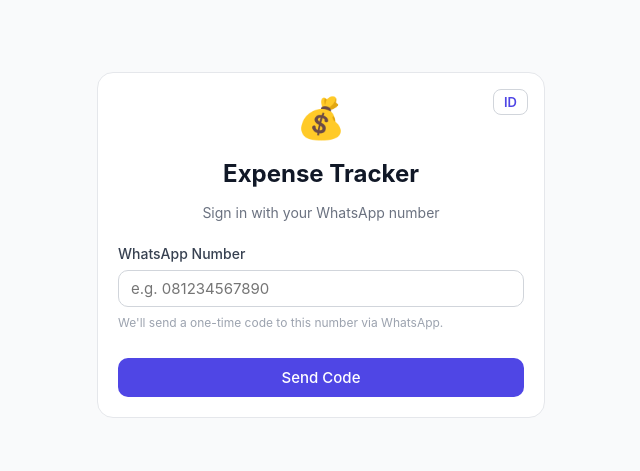
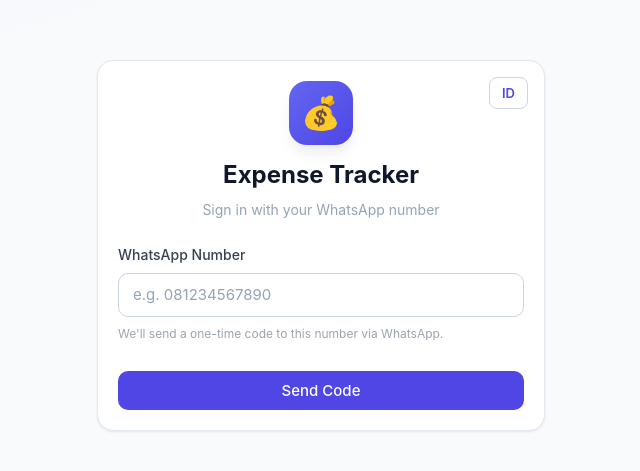
Before and after one commit to mragil/expense-tracker-wa, a React app in the folder dashboard/: page / in a window 1280 px wide. Shown: the part 155-626 px from the top of the page, without its empty margins (319-959 px from the left). Built offline with nearby package versions, Linux system fonts and the light colour scheme; the HTML template or start-up script is replaced by a standard one.

Commit message:
feat: redesign web dashboard with design system

```diff
--- a/dashboard/src/components/Login.tsx
+++ b/dashboard/src/components/Login.tsx
@@ -70,8 +70,8 @@
   };
 
   return (
-    <div className="min-h-screen flex items-center justify-center" style={{ padding: '0 16px' }}>
-      <div className="card w-full max-w-md text-center" style={{ position: 'relative' }}>
+    <div className="login-shell">
+      <div className="card login-card">
         <button
           type="button"
           onClick={() => setLang(lang === 'id' ? 'en' : 'id')}
@@ -80,9 +80,9 @@
         >
           {lang === 'id' ? 'EN' : 'ID'}
         </button>
-        <div style={{ fontSize: 40 }} className="mb-4">💰</div>
-        <h1 style={{ fontSize: 24 }} className="font-bold">{t('appTitle')}</h1>
-        <p className="text-sm text-gray-500 mt-1">{t('signInSubtitle')}</p>
+        <div className="login-logo">💰</div>
+        <h1 className="login-title">{t('appTitle')}</h1>
+        <p className="login-subtitle">{t('signInSubtitle')}</p>
 
         {step === 'phone' ? (
           <form onSubmit={handleRequest} style={{ textAlign: 'left', marginTop: 24 }}>
--- a/dashboard/src/lib/i18n.tsx
+++ b/dashboard/src/lib/i18n.tsx
@@ -45,9 +45,11 @@
   overBudget: '{amount} over budget',
   spendingByCategory: 'Spending by Category',
   noExpenses: 'No expenses this period.',
+  noExpensesHint: 'Log expenses from WhatsApp to see them here.',
   recentTransactions: 'Recent Transactions',
   clickToEdit: 'click ✎ to edit',
   noTransactions: 'No transactions this period.',
+  noTransactionsHint: 'Log income or expenses from WhatsApp to get started.',
   edit: 'Edit',
   editTransaction: 'Edit Transaction',
   amount: 'Amount',
@@ -113,9 +115,11 @@
   overBudget: '{amount} melebihi anggaran',
   spendingByCategory: 'Pengeluaran per Kategori',
   noExpenses: 'Tidak ada pengeluaran pada periode ini.',
+  noExpensesHint: 'Catat pengeluaran dari WhatsApp untuk melihatnya di sini.',
   recentTransactions: 'Transaksi Terakhir',
   clickToEdit: 'klik ✎ untuk mengedit',
   noTransactions: 'Tidak ada transaksi pada periode ini.',
+  noTransactionsHint: 'Catat pemasukan atau pengeluaran dari WhatsApp untuk memulai.',
   edit: 'Ubah',
   editTransaction: 'Ubah Transaksi',
   amount: 'Jumlah',
--- a/dashboard/src/styles.css
+++ b/dashboard/src/styles.css
@@ -1,3 +1,34 @@
+/* ============ Design tokens ============ */
+:root {
+  --bg: #f8fafc;
+  --surface: #ffffff;
+  --surface-muted: #f1f5f9;
+  --border: #e2e8f0;
+  --border-strong: #cbd5e1;
+  --text: #0f172a;
+  --text-secondary: #475569;
+  --text-muted: #94a3b8;
+  --primary: #4f46e5;
+  --primary-strong: #4338ca;
+  --primary-soft: rgba(79, 70, 229, 0.1);
+  --positive: #16a34a;
+  --positive-soft: rgba(22, 163, 74, 0.1);
+  --negative: #dc2626;
+  --negative-soft: rgba(220, 38, 38, 0.1);
+  --warning: #d97706;
+  --radius: 10px;
+  --radius-lg: 16px;
+  --shadow-sm: 0 1px 2px rgba(15, 23, 42, 0.04), 0 1px 3px rgba(15, 23, 42, 0.05);
+  --shadow-md: 0 4px 6px -1px rgba(15, 23, 42, 0.06), 0 2px 4px -2px rgba(15, 23, 42, 0.05);
+  --shadow-lg: 0 10px 15px -3px rgba(15, 23, 42, 0.08), 0 4px 6px -4px rgba(15, 23, 42, 0.05);
+  --space-1: 4px;
+  --space-2: 8px;
+  --space-3: 12px;
+  --space-4: 16px;
+  --space-6: 24px;
+  --space-8: 32px;
+}
+
 * {
   box-sizing: border-box;
 }
@@ -5,8 +36,9 @@
 body {
   margin: 0;
   font-family: -apple-system, BlinkMacSystemFont, 'Segoe UI', Roboto, Helvetica, Arial, sans-serif;
-  background: #f9fafb;
-  color: #111827;
+  background: var(--bg);
+  color: var(--text);
+  line-height: 1.5;
   -webkit-font-smoothing: antialiased;
 }
 
@@ -14,28 +46,49 @@
   font-family: inherit;
 }
 
-.card {
-  background: #fff;
-  border: 1px solid #e5e7eb;
-  border-radius: 16px;
-  padding: 20px;
+button {
+  cursor: pointer;
 }
 
+button:focus-visible,
+a:focus-visible {
+  outline: 2px solid var(--primary);
+  outline-offset: 2px;
+}
+
+/* ============ Cards ============ */
+.card {
+  background: var(--surface);
+  border: 1px solid var(--border);
+  border-radius: var(--radius-lg);
+  padding: 20px;
+  box-shadow: var(--shadow-sm);
+}
+
+/* ============ Buttons ============ */
 .btn-primary {
   width: 100%;
-  background: #4f46e5;
+  display: inline-flex;
+  align-items: center;
+  justify-content: center;
+  background: var(--primary);
   color: #fff;
   padding: 10px 16px;
   border: none;
-  border-radius: 10px;
+  border-radius: var(--radius);
   font-size: 15px;
   font-weight: 500;
   cursor: pointer;
-  transition: background 0.15s;
+  transition: background-color 0.15s, transform 0.05s, box-shadow 0.15s;
 }
 
 .btn-primary:hover:not(:disabled) {
-  background: #4338ca;
+  background: var(--primary-strong);
+  box-shadow: var(--shadow-md);
+}
+
+.btn-primary:active:not(:disabled) {
+  transform: scale(0.98);
 }
 
 .btn-primary:disabled {
@@ -44,42 +97,54 @@
 }
 
 .btn-secondary {
+  display: inline-flex;
+  align-items: center;
+  justify-content: center;
   padding: 10px 16px;
-  border: 1px solid #d1d5db;
-  border-radius: 10px;
+  border: 1px solid var(--border-strong);
+  border-radius: var(--radius);
   font-size: 15px;
   font-weight: 500;
-  background: #fff;
-  color: #374151;
+  background: var(--surface);
+  color: var(--text-secondary);
   cursor: pointer;
-  transition: background 0.15s;
+  transition: background-color 0.15s, border-color 0.15s;
 }
 
 .btn-secondary:hover {
-  background: #f9fafb;
+  background: var(--surface-muted);
+  border-color: var(--border-strong);
 }
 
 .btn-danger {
+  display: inline-flex;
+  align-items: center;
+  justify-content: center;
   padding: 10px 16px;
   border: none;
-  border-radius: 10px;
+  border-radius: var(--radius);
   font-size: 15px;
   font-weight: 500;
-  background: #dc2626;
+  background: var(--negative);
   color: #fff;
   cursor: pointer;
-  transition: background 0.15s;
+  transition: background-color 0.15s, transform 0.05s;
 }
 
 .btn-danger:hover {
   background: #b91c1c;
 }
 
+.btn-danger:active {
+  transform: scale(0.98);
+}
+
+/* ============ Forms ============ */
 .label {
   display: block;
   font-size: 14px;
   font-weight: 500;
-  color: #374151;
+  color: var(--text-secondary);
   margin-bottom: 6px;
 }
 
@@ -87,48 +152,280 @@
   margin-bottom: 12px;
 }
 
+.input {
+  width: 100%;
+  height: 44px;
+  padding: 0 14px;
+  border: 1px solid var(--border-strong);
+  border-radius: var(--radius);
+  font-size: 15px;
+  background: var(--surface);
+  color: var(--text);
+  transition: border-color 0.15s, box-shadow 0.15s;
+}
+
+.input::placeholder {
+  color: var(--text-muted);
+}
+
+.input:focus-visible {
+  outline: none;
+  border-color: var(--primary);
+  box-shadow: 0 0 0 3px var(--primary-soft);
+}
+
+.type-btn {
+  flex: 1;
+  height: 44px;
+  padding: 0 12px;
+  border: 1px solid var(--border-strong);
+  border-radius: var(--radius);
+  background: var(--surface);
+  font-size: 14px;
+  font-weight: 500;
+  color: var(--text-secondary);
+  cursor: pointer;
+  transition: all 0.15s;
+}
+
+.type-btn:hover {
+  border-color: var(--primary);
+  color: var(--text);
+}
+
+.type-btn.active.expense {
+  background: var(--negative-soft);
+  border-color: #fecaca;
+  color: #b91c1c;
+}
+
+.type-btn.active.income {
+  background: var(--positive-soft);
+  border-color: #bbf7d0;
+  color: #15803d;
+}
+
+.error {
+  color: var(--negative);
+  font-size: 14px;
+  margin-top: 12px;
+}
+
+.info {
+  color: var(--positive);
+  font-size: 14px;
+  margin-top: 12px;
+}
+
+/* ============ Nav ============ */
+.nav {
+  position: sticky;
+  top: 0;
+  z-index: 40;
+  background: rgba(255, 255, 255, 0.9);
+  backdrop-filter: blur(8px);
+  border-bottom: 1px solid var(--border);
+  padding: 12px 16px;
+}
+
+.nav-inner {
+  max-width: 64rem;
+  margin: 0 auto;
+  display: flex;
+  align-items: center;
+  justify-content: space-between;
+  gap: 16px;
+}
+
+.logo {
+  font-weight: 700;
+  font-size: 16px;
+  color: var(--text);
+  display: flex;
+  align-items: center;
+  gap: 10px;
+}
+
+.logo-chip {
+  width: 34px;
+  height: 34px;
+  border-radius: var(--radius);
+  background: linear-gradient(135deg, #6366f1, #4f46e5);
+  color: #fff;
+  display: flex;
+  align-items: center;
+  justify-content: center;
+  font-size: 17px;
+  box-shadow: var(--shadow-sm);
+}
+
+/* ============ Period tabs ============ */
+.period-tabs {
+  display: flex;
+  background: var(--surface);
+  border: 1px solid var(--border);
+  border-radius: var(--radius);
+  overflow: hidden;
+}
+
+.period-tabs button {
+  padding: 9px 14px;
+  font-size: 14px;
+  font-weight: 500;
+  border: none;
+  background: transparent;
+  color: var(--text-secondary);
+  cursor: pointer;
+  transition: background-color 0.15s, color 0.15s;
+}
+
+.period-tabs button.active {
+  background: var(--primary);
+  color: #fff;
+}
+
+.period-tabs button:not(.active):hover {
+  background: var(--surface-muted);
+  color: var(--text);
+}
+
+/* ============ Stat cards ============ */
+.stat-card {
+  display: flex;
+  align-items: flex-start;
+  justify-content: space-between;
+  gap: 12px;
+  transition: transform 0.15s, box-shadow 0.15s;
+}
+
+.stat-card:hover {
+  transform: translateY(-1px);
+  box-shadow: var(--shadow-md);
+}
+
+.stat-label {
+  margin: 0;
+  font-size: 13px;
+  font-weight: 600;
+  text-transform: uppercase;
+  letter-spacing: 0.04em;
+  color: var(--text-muted);
+}
+
+.stat-value {
+  margin: 6px 0 2px;
+  font-size: 26px;
+  font-weight: 700;
+  line-height: 1.2;
+  font-variant-numeric: tabular-nums;
+}
+
+.stat-detail {
+  margin: 0;
+  font-size: 12.5px;
+  color: var(--text-muted);
+}
+
+.stat-icon {
+  width: 42px;
+  height: 42px;
+  border-radius: var(--radius);
+  display: flex;
+  align-items: center;
+  justify-content: center;
+  font-size: 20px;
+  flex-shrink: 0;
+}
+
+/* ============ Budget ============ */
+.budget-bar {
+  height: 10px;
+  background: var(--surface-muted);
+  border-radius: 9999px;
+  overflow: hidden;
+}
+
+.budget-bar > div {
+  height: 100%;
+  border-radius: 9999px;
+  transition: width 0.4s ease;
+}
+
+/* ============ Category bars ============ */
+.cat-bar {
+  height: 8px;
+  background: var(--surface-muted);
+  border-radius: 9999px;
+  overflow: hidden;
+}
+
+.cat-bar > div {
+  height: 100%;
+  background: linear-gradient(90deg, #6366f1, #4f46e5);
+  border-radius: 9999px;
+  transition: width 0.4s ease;
+}
+
+/* ============ Transactions ============ */
+.txn-row {
+  display: flex;
+  align-items: center;
+  justify-content: space-between;
+  gap: 12px;
+  padding: 10px 8px;
+  margin: 0 -8px;
+  border-bottom: 1px solid var(--border);
+  border-radius: var(--radius);
+  transition: background-color 0.15s;
+}
+
+.txn-row:last-child {
+  border-bottom: none;
+}
+
+.txn-row:hover {
+  background: var(--surface-muted);
+}
+
+.txn-avatar {
+  width: 34px;
+  height: 34px;
+  border-radius: 9999px;
+  background: var(--surface-muted);
+  display: flex;
+  align-items: center;
+  justify-content: center;
+  font-size: 15px;
+  flex-shrink: 0;
+}
+
+.txn-amount {
+  font-size: 14px;
+  font-weight: 600;
+  font-variant-numeric: tabular-nums;
+}
+
 .row-action {
   border: none;
   background: none;
   cursor: pointer;
   font-size: 15px;
-  padding: 4px;
-  color: #9ca3af;
-  transition: color 0.15s;
+  padding: 6px;
+  border-radius: 8px;
+  color: var(--text-muted);
+  transition: color 0.15s, background-color 0.15s;
 }
 
 .row-action:hover {
-  color: #111827;
+  color: var(--text);
+  background: rgba(15, 23, 42, 0.06);
 }
 
-.type-btn {
-  flex: 1;
-  padding: 10px;
-  border: 1px solid #d1d5db;
-  border-radius: 10px;
-  background: #fff;
-  font-size: 14px;
-  font-weight: 500;
-  cursor: pointer;
-  transition: all 0.15s;
-}
-
-.type-btn.active.expense {
-  background: #fef2f2;
-  border-color: #fecaca;
-  color: #b91c1c;
-}
-
-.type-btn.active.income {
-  background: #f0fdf4;
-  border-color: #bbf7d0;
-  color: #15803d;
-}
-
+/* ============ Modals ============ */
 .modal-overlay {
   position: fixed;
   inset: 0;
-  background: rgba(17, 24, 39, 0.5);
+  background: rgba(15, 23, 42, 0.5);
   display: flex;
   align-items: center;
   justify-content: center;
@@ -141,95 +438,154 @@
   max-width: 420px;
   max-height: 90vh;
   overflow-y: auto;
+  animation: modal-in 0.18s ease-out;
 }
 
+@keyframes modal-in {
+  from { opacity: 0; transform: translateY(8px); }
+  to { opacity: 1; transform: none; }
+}
+
+/* ============ Language toggle ============ */
 .lang-toggle {
   position: absolute;
   top: 16px;
   right: 16px;
-  padding: 4px 10px;
-  border: 1px solid #d1d5db;
+  height: 32px;
+  padding: 0 12px;
+  border: 1px solid var(--border-strong);
   border-radius: 8px;
-  background: #fff;
+  background: var(--surface);
   font-size: 13px;
   font-weight: 600;
-  color: #4f46e5;
+  color: var(--primary);
   cursor: pointer;
-  transition: background 0.15s;
+  transition: background-color 0.15s, border-color 0.15s;
 }
 
 .lang-toggle:hover {
-  background: #f9fafb;
+  background: var(--surface-muted);
+  border-color: var(--primary);
 }
 
 .nav .lang-toggle {
   position: static;
 }
 
-.input {
-  width: 100%;
-  padding: 8px 12px;
-  border: 1px solid #d1d5db;
-  border-radius: 10px;
-  font-size: 15px;
-  outline: none;
+/* ============ Empty states ============ */
+.empty-state {
+  display: flex;
+  flex-direction: column;
+  align-items: center;
+  justify-content: center;
+  text-align: center;
+  padding: 28px 16px;
+  color: var(--text-muted);
 }
 
-.input:focus {
-  border-color: #6366f1;
-  box-shadow: 0 0 0 2px rgba(99, 102, 241, 0.2);
+.empty-icon {
+  font-size: 34px;
+  margin-bottom: 10px;
+  opacity: 0.85;
 }
 
-.error {
-  color: #dc2626;
+.empty-title {
+  margin: 0 0 4px;
   font-size: 14px;
-  margin-top: 12px;
+  font-weight: 600;
+  color: var(--text-secondary);
 }
 
-.info {
-  color: #16a34a;
-  font-size: 14px;
-  margin-top: 12px;
+.empty-hint {
+  margin: 0;
+  font-size: 13px;
+  color: var(--text-muted);
 }
 
-/* Layout */
-.min-h-screen {
-  min-height: 100vh;
+/* ============ Skeleton loading ============ */
+.skeleton {
+  border-radius: var(--radius);
+  background: linear-gradient(90deg, var(--surface-muted) 25%, #e8edf4 50%, var(--surface-muted) 75%);
+  background-size: 200% 100%;
+  animation: shimmer 1.4s infinite;
 }
 
-.flex {
-  display: flex;
+@keyframes shimmer {
+  from { background-position: 200% 0; }
+  to { background-position: -200% 0; }
 }
 
-.items-center {
-  align-items: center;
+.skeleton-card {
+  height: 120px;
+  border-radius: var(--radius-lg);
 }
 
-.justify-center {
-  justify-content: center;
+.skeleton-line {
+  height: 14px;
+  margin-bottom: 10px;
 }
 
-.justify-between {
-  justify-content: space-between;
+.skeleton-line.short { width: 60%; }
+
+/* ============ Login page ============ */
+.login-shell {
+  min-height: 100vh;
+  display: flex;
+  align-items: center;
+  justify-content: center;
+  padding: 0 16px;
+  background:
+    radial-gradient(900px 500px at 10% -10%, rgba(99, 102, 241, 0.08), transparent 60%),
+    radial-gradient(700px 400px at 110% 110%, rgba(22, 163, 74, 0.07), transparent 60%),
+    var(--bg);
 }
 
-.justify-end {
-  justify-content: flex-end;
+.login-card {
+  position: relative;
+  text-align: center;
+  width: 100%;
+  max-width: 28rem;
 }
 
-.text-center {
-  text-align: center;
+.login-logo {
+  width: 64px;
+  height: 64px;
+  margin: 0 auto 12px;
+  border-radius: 18px;
+  background: linear-gradient(135deg, #6366f1, #4f46e5);
+  display: flex;
+  align-items: center;
+  justify-content: center;
+  font-size: 32px;
+  box-shadow: var(--shadow-lg);
 }
 
-.grid {
-  display: grid;
-  gap: 16px;
+.login-title {
+  margin: 0;
+  font-size: 24px;
+  font-weight: 700;
 }
 
+.login-subtitle {
+  margin: 6px 0 0;
+  font-size: 14px;
+  color: var(--text-muted);
+}
+
+/* ============ Utility ============ */
+.min-h-screen { min-height: 100vh; }
+
+.flex { display: flex; }
+.items-center { align-items: center; }
+.justify-center { justify-content: center; }
+.justify-between { justify-content: space-between; }
+.justify-end { justify-content: flex-end; }
+.text-center { text-align: center; }
+
+.grid { display: grid; gap: 16px; }
 .grid-cols-1 { grid-template-columns: 1fr; }
 .grid-cols-2 { grid-template-columns: repeat(2, minmax(0, 1fr)); }
 .grid-cols-3 { grid-template-columns: repeat(3, minmax(0, 1fr)); }
-
 .gap-4 { gap: 16px; }
 .gap-6 { gap: 24px; }
 
@@ -307,112 +663,16 @@
 .border-b { border-bottom: 1px solid #f3f4f6; }
 .last\:border-0:last-child { border-bottom: none; }
 
-.nav {
-  background: #fff;
-  border-bottom: 1px solid #e5e7eb;
-  padding: 12px 16px;
-}
-
-.nav-inner {
-  max-width: 64rem;
-  margin: 0 auto;
-  display: flex;
-  align-items: center;
-  justify-content: space-between;
-}
-
-.logo {
-  font-weight: 700;
-  color: #111827;
-  display: flex;
-  align-items: center;
-  gap: 12px;
-}
-
-.period-tabs {
-  display: flex;
-  background: #fff;
-  border: 1px solid #e5e7eb;
-  border-radius: 10px;
-  overflow: hidden;
-}
-
-.period-tabs button {
-  padding: 8px 12px;
-  font-size: 14px;
-  border: none;
-  background: transparent;
-  color: #4b5563;
-  cursor: pointer;
-  transition: background 0.15s, color 0.15s;
-}
-
-.period-tabs button.active {
-  background: #4f46e5;
-  color: #fff;
-}
-
-.period-tabs button:not(.active):hover {
-  background: #f9fafb;
-}
-
-.budget-bar {
-  height: 12px;
-  background: #f3f4f6;
-  border-radius: 9999px;
-  overflow: hidden;
-}
-
-.budget-bar > div {
-  height: 100%;
-  border-radius: 9999px;
-  transition: width 0.3s;
-}
-
 .bg-red-500 { background-color: #ef4444; }
 .bg-yellow-500 { background-color: #eab308; }
 .bg-indigo-500 { background-color: #6366f1; }
 .bg-indigo-600 { background-color: #4f46e5; }
 
-.bg-indigo-600.text-white {
-  color: #fff;
+/* ============ Reduced motion ============ */
+@media (prefers-reduced-motion: reduce) {
+  *, *::before, *::after {
+    animation-duration: 0.01ms !important;
+    animation-iteration-count: 1 !important;
+    transition-duration: 0.01ms !important;
+  }
 }
-
-.txn-avatar {
-  width: 32px;
-  height: 32px;
-  border-radius: 9999px;
-  background: #f3f4f6;
-  display: flex;
-  align-items: center;
-  justify-content: center;
-  font-size: 14px;
-  flex-shrink: 0;
-}
-
-.txn-row {
-  display: flex;
-  align-items: center;
-  justify-content: space-between;
-  padding: 8px 0;
-  border-bottom: 1px solid #f3f4f6;
-}
-
-.txn-row:last-child {
-  border-bottom: none;
-}
-
-.cat-bar {
-  height: 8px;
-  background: #f3f4f6;
-  border-radius: 9999px;
-  overflow: hidden;
-}
-
-.cat-bar > div {
-  height: 100%;
-  background: #6366f1;
-  border-radius: 9999px;
-}
-
-.mt-4 { margin-top: 16px; }
```
Also changed, not shown: dashboard/src/components/Dashboard.tsx (+42 -10 lines).
